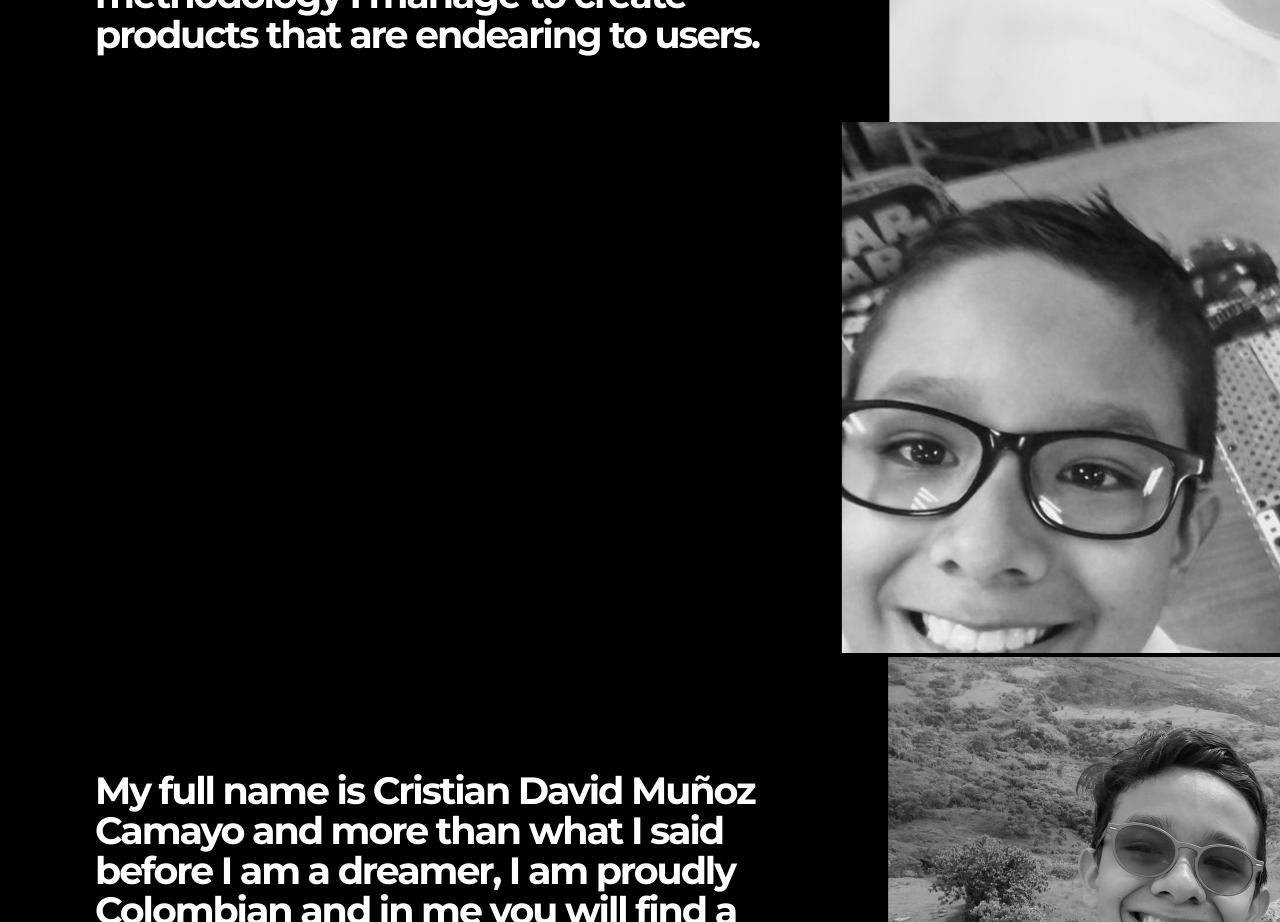
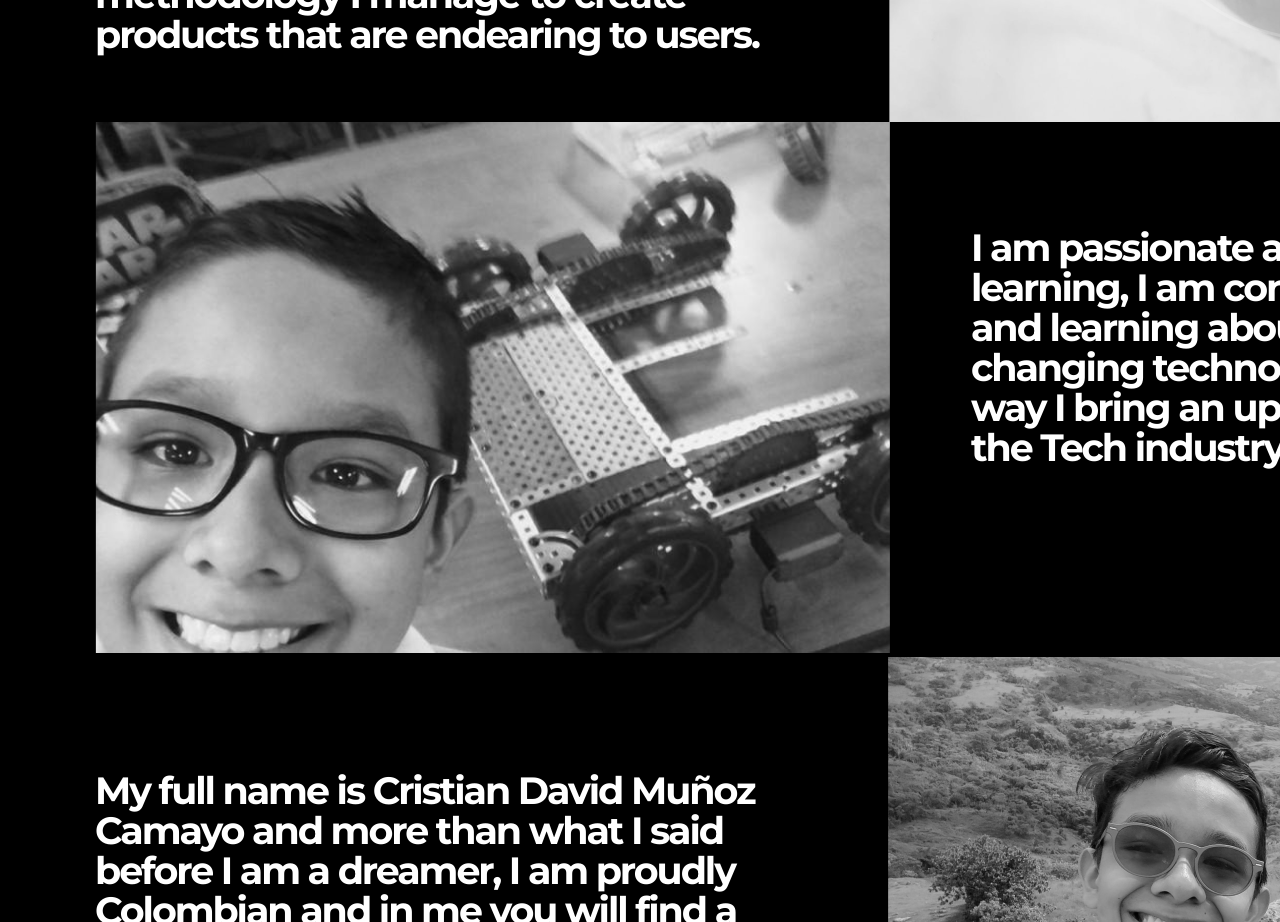
Before and after one commit to lukanogaj/product-designer, a React (Create React App) app: page / in a window 1280 px wide. Shown: the part 4640-5562 px from the top of the page. Built offline with nearby package versions, Linux system fonts and the light colour scheme.

Commit message:
string-split

```diff
--- a/src/components/AboutMe/index.module.scss
+++ b/src/components/AboutMe/index.module.scss
@@ -21,13 +21,6 @@
 		align-items: center;
 		justify-content: space-between;
 		width: 1541px;
-
-		// .reversed {
-		// 	display: flex;
-		// 	align-items: center;
-		// 	justify-content: space-between;
-		// 	width: 1541px;
-		// }
 
 		.aboutMeParagraph {
 			width: 665px;
@@ -53,8 +46,21 @@
 
 	.reversed {
 		display: flex;
+		flex-direction: row-reverse;
 		align-items: center;
 		justify-content: space-between;
 		width: 1541px;
+		.aboutMeParagraph {
+			width: 665px;
+			height: 324px;
+			& > p {
+				display: inline-block;
+				font-size: 38px;
+				font-weight: 700;
+				color: #ffffff;
+				letter-spacing: -0.13rem;
+				line-height: 2.5rem;
+			}
+		}
 	}
 }
```
